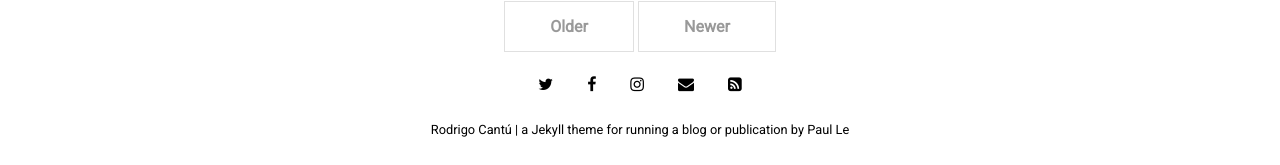
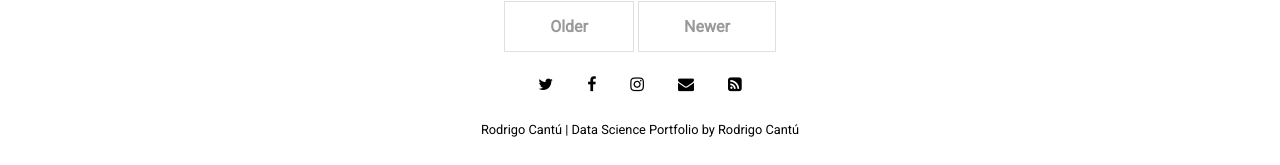
Before and after one commit to rod-can/rodrigo-cantu, a Jekyll site: the page built from index.html, in a window 1280 px wide and 900 px high, scrolled down 1398 px. Shown: the part 732-897 px from the top of the window. Built offline with Jekyll 4.4.1, drawn with Linux system fonts in a browser that asks for light colours; nearby versions of some CDN libraries; the list of posts is cut into pages by our own code.

Commit message:
Update _config.yml

```diff
--- a/_config.yml
+++ b/_config.yml
@@ -15,8 +15,8 @@ sass:
 
 # Customise atom feed settings (this is where Jekyll-Feed gets configuration information)
 title:		           "Rodrigo Cantú"
-description:	       "a Jekyll theme for running a blog or publication"
-author:              "Paul Le"
+description:	       "Data Science Portfolio"
+author:              "Rodrigo Cantú"
 
 # RSS 2.0 can be used instead of Atom by uncommenting following two lines
 #feed:
```
